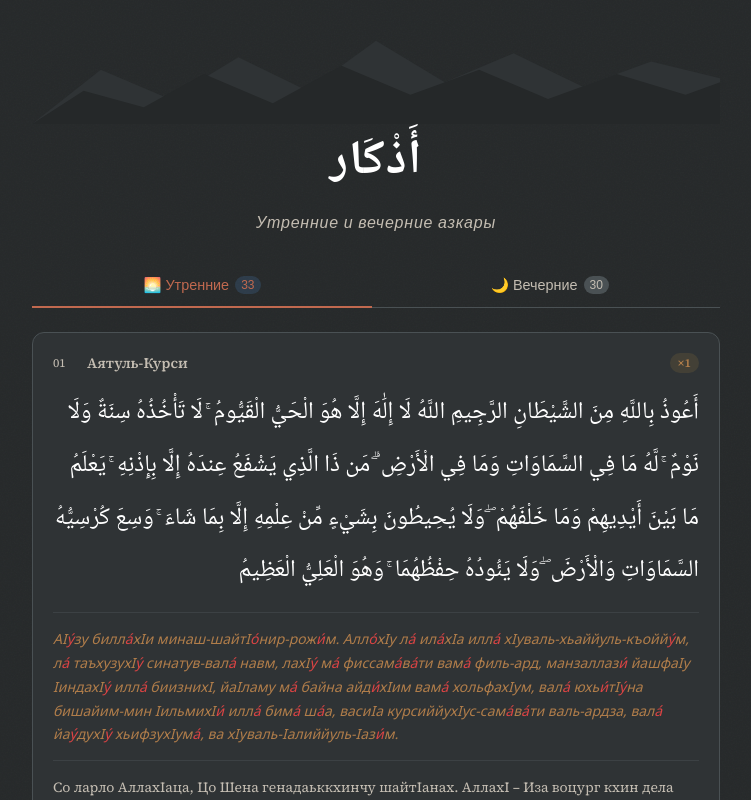
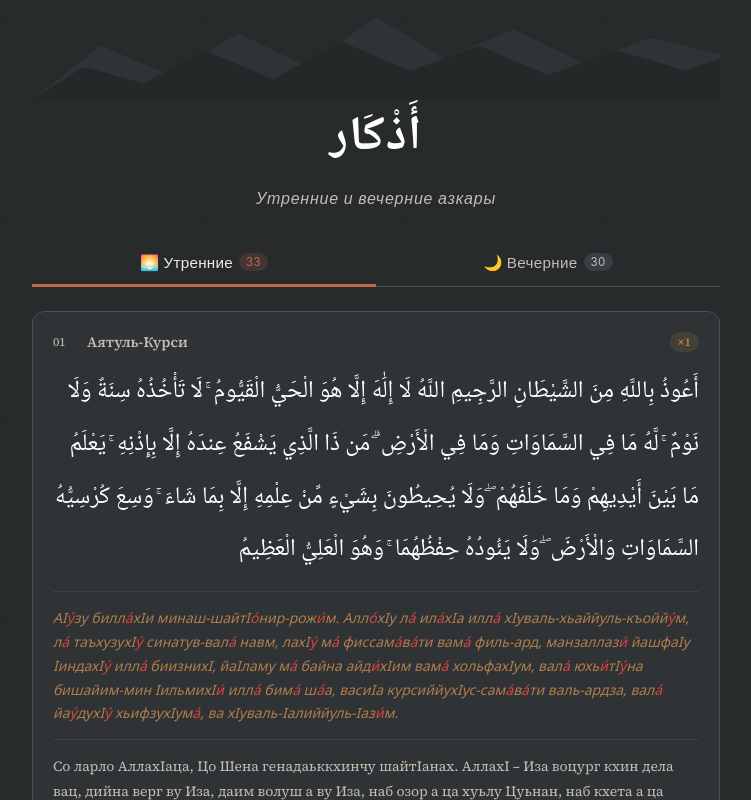
Before and after one commit to aslanzubairaev/Azkar, a Next.js app: page / in a window 1280 px wide. Shown: the top 800 px of the page, without its empty margins (264-1015 px from the left). Built offline with nearby package versions, Linux system fonts and the light colour scheme.

Commit message:
feat: update page styles with tabs and card animations

```diff
--- a/src/app/page.module.css
+++ b/src/app/page.module.css
@@ -1,43 +1,29 @@
+/* Стили главной страницы — расположение контента, вкладки, список карточек */
+
 .main {
   max-width: 720px;
   margin: 0 auto;
-  padding: 24px 16px 80px;
+  padding: 0 16px 80px;
 }
 
-.header {
-  text-align: center;
-  padding: 40px 0 32px;
+/* Блок с вкладками утро/вечер */
+.tabs {
+  display: flex;
+  gap: 0;
+  margin-bottom: 24px;
+  border-bottom: 1px solid var(--color-border);
 }
 
-.title {
-  font-family: 'Noto Naskh Arabic', serif;
-  font-size: 3rem;
-  color: var(--text-arabic);
-  letter-spacing: 0.02em;
-  margin-bottom: 8px;
-}
-
-.subtitle {
-  color: var(--text-secondary);
-  font-size: 0.95rem;
-}
-
-.tabs {
-  display: flex;
-  gap: 8px;
-  margin-bottom: 24px;
-  border-bottom: 1px solid var(--border);
-  padding-bottom: 0;
-}
-
+/* Одна вкладка */
 .tab {
   flex: 1;
   padding: 12px;
   background: none;
   border: none;
-  border-bottom: 2px solid transparent;
-  color: var(--text-secondary);
-  font-size: 0.9rem;
+  border-bottom: 3px solid transparent;
+  color: var(--color-milk-dim);
+  font-family: var(--font-display), 'Playfair Display', Georgia, serif;
+  font-size: 0.95rem;
   cursor: pointer;
   display: flex;
   align-items: center;
@@ -45,32 +31,55 @@
   gap: 6px;
   transition: color 0.2s, border-color 0.2s;
   margin-bottom: -1px;
+  letter-spacing: 0.02em;
 }
 
+/* При наведении текст вкладки светлеет */
 .tab:hover {
-  color: var(--text-primary);
+  color: var(--color-milk);
 }
 
+/* Активная вкладка — терракотовый подчёркиватель снизу */
 .tab.active {
-  color: var(--accent);
-  border-bottom-color: var(--accent);
+  color: var(--color-milk);
+  border-bottom-color: var(--color-terracotta);
 }
 
+/* Счётчик рядом с названием вкладки */
 .tabCount {
-  font-size: 0.75rem;
-  background: var(--border);
-  padding: 2px 6px;
+  font-size: 0.72rem;
+  background: var(--color-surface-2);
+  padding: 2px 7px;
   border-radius: 10px;
-  color: var(--text-secondary);
+  color: var(--color-milk-dim);
+  font-family: -apple-system, BlinkMacSystemFont, sans-serif;
 }
 
+/* Счётчик активной вкладки — терракотовый оттенок */
 .tab.active .tabCount {
-  background: rgba(88, 166, 255, 0.15);
-  color: var(--accent);
+  background: rgba(193, 105, 79, 0.18);
+  color: var(--color-terracotta);
 }
 
+/* Список карточек */
 .list {
   display: flex;
   flex-direction: column;
   gap: 16px;
 }
+
+/* Анимация появления одной карточки — задержка задаётся через inline style */
+.cardAnimate {
+  animation: cardFadeIn 0.4s ease-out both;
+}
+
+@keyframes cardFadeIn {
+  from {
+    opacity: 0;
+    transform: translateY(10px);
+  }
+  to {
+    opacity: 1;
+    transform: translateY(0);
+  }
+}
```
